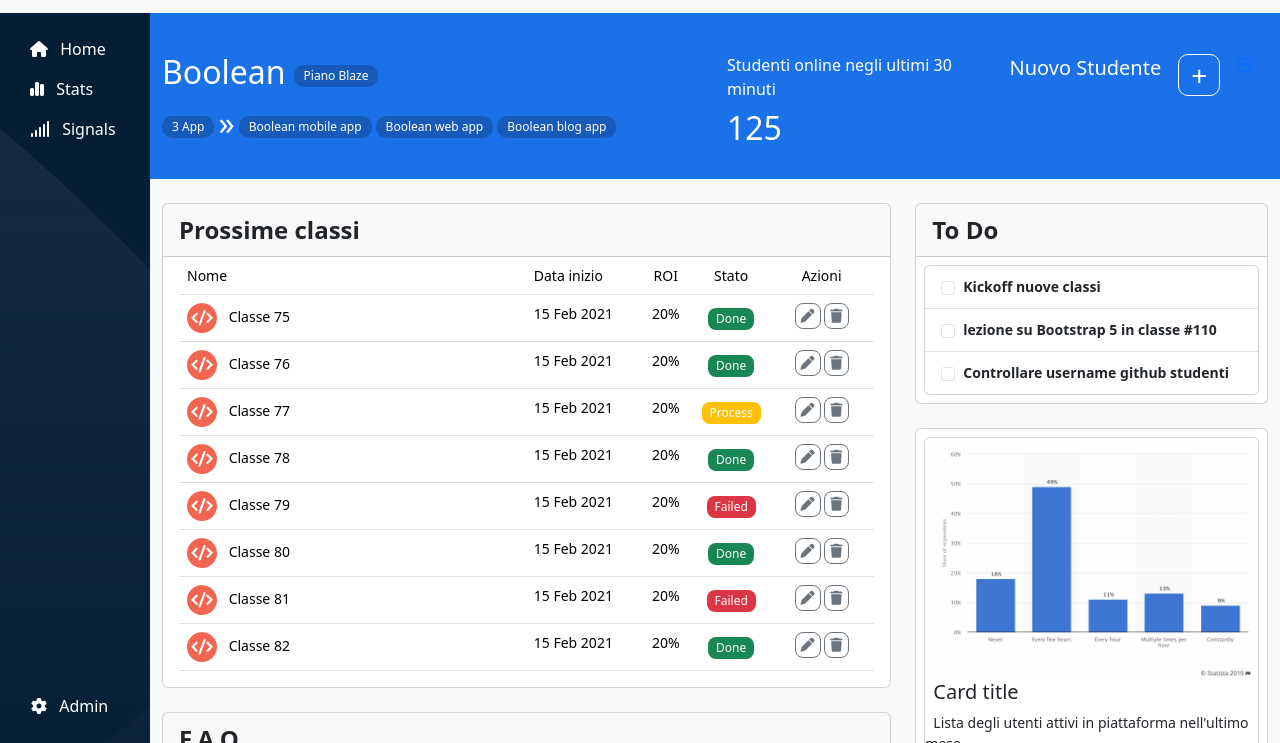
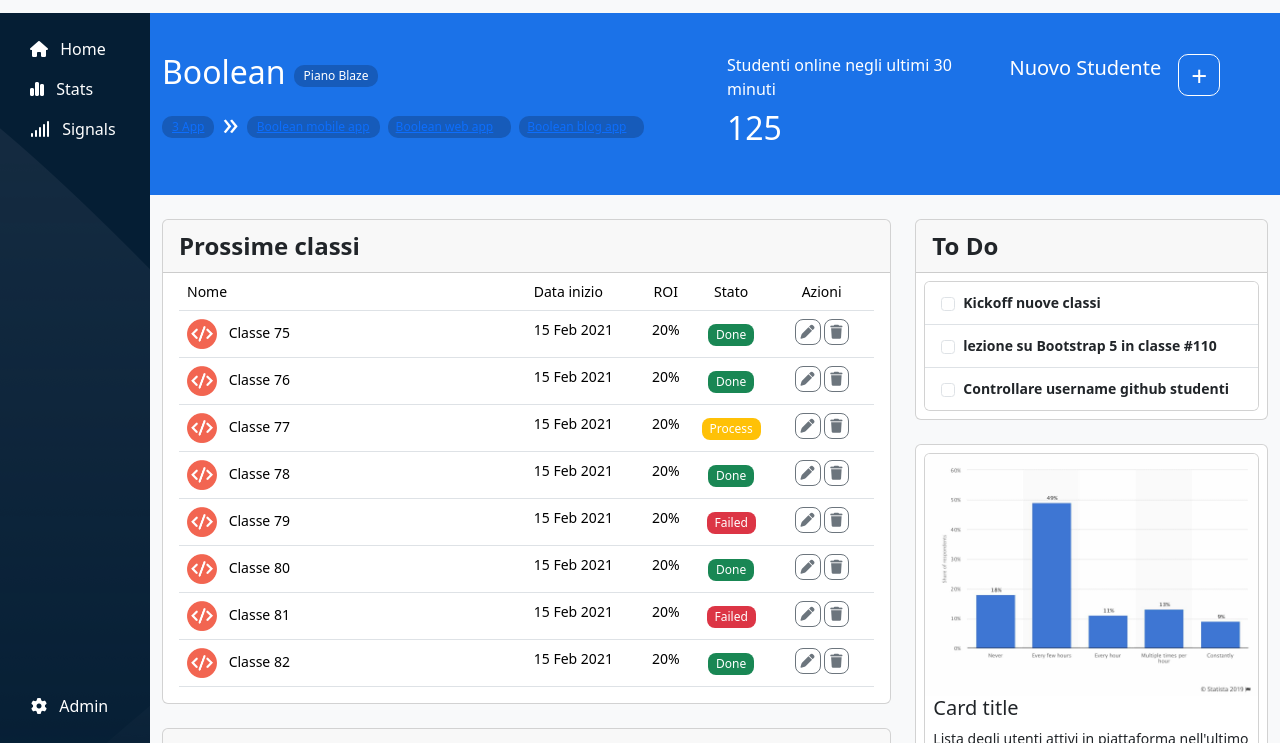
Before and after one commit to JohnQuimson/html-css-bootstrap-dashboard, a plain HTML site: page index.html in a window 1280 px wide. Shown: the part 57-800 px from the top of the page. Drawn offline with nearby package versions, Linux system fonts and the light colour scheme.

Commit message:
fix: Breadcrumb

```diff
--- a/index.html
+++ b/index.html
@@ -329,7 +329,7 @@
                 </div>
                 <!-- Fine Offcanvas -->
 
-                <a href="#"><i class="fa-regular fa-square-plus"></i></a>
+
               </div>
             </div>
 
@@ -339,20 +339,53 @@
                 <h2>Boolean</h2>
                 <div class="jq-bottone-jumbo">Piano Blaze</div>
               </div>
+              <!-- Breacrumb BS -->
               <div class="d-flex align-items-center gap-1">
-                <div class="jq-bottone-jumbo">3 App</div>
-                <span class="fs-2 mb-2">»</span>
-                <div class="jq-bottone-jumbo d-none d-lg-block">
-                  Boolean mobile app
-                </div>
-                <div class="jq-bottone-jumbo d-none d-lg-block">
-                  Boolean web app
-                </div>
-                <div class="jq-bottone-jumbo d-none d-lg-block">
-                  Boolean blog app
-                </div>
-                <div class="jq-bottone-jumbo d-lg-none align-middle fs-6 rounded-5">+</div>
+                <nav
+                  style="--bs-breadcrumb-divider: '';"
+                  aria-label="breadcrumb">
+                  <ol class="breadcrumb d-flex gap-2 align-items-center">
+                    <li
+                    class="breadcrumb-item jq-bottone-jumbo ">
+                      <a href="#">
+                        3 App
+                      </a>
+                    </li>
+
+                    <span class="fs-2 mb-2">»</span>
+
+                    <li
+                    class="breadcrumb-item jq-bottone-jumbo d-none d-lg-block">
+                      <a href="#">
+                        Boolean mobile app
+                      </a>
+                    </li>
+                    <li
+                    class="breadcrumb-item jq-bottone-jumbo d-none d-lg-block">
+                      <a href="#">
+                        Boolean web app
+                      </a>
+                    </li>
+                    <li
+                    class="breadcrumb-item jq-bottone-jumbo d-none d-lg-block">
+                      <a href="#">
+                        Boolean blog app
+                      </a>
+                    </li>
+                    <li
+                    class="breadcrumb-item jq-bottone-jumbo d-lg-none text-center rounded-5 active"
+                    aria-current="page">
+                      <a href="#">
+                        <span class="fs-6 ">+</span>
+                      </a>
+                    </li>
+                  </ol>
+                </nav>
+
               </div>
+              <!-- Fine Breacrumb BS -->
+
+
             </div>
             <!-- Online -->
             <div class="col-12 col-md-4 col-lg-3 pt-3 ">
```
